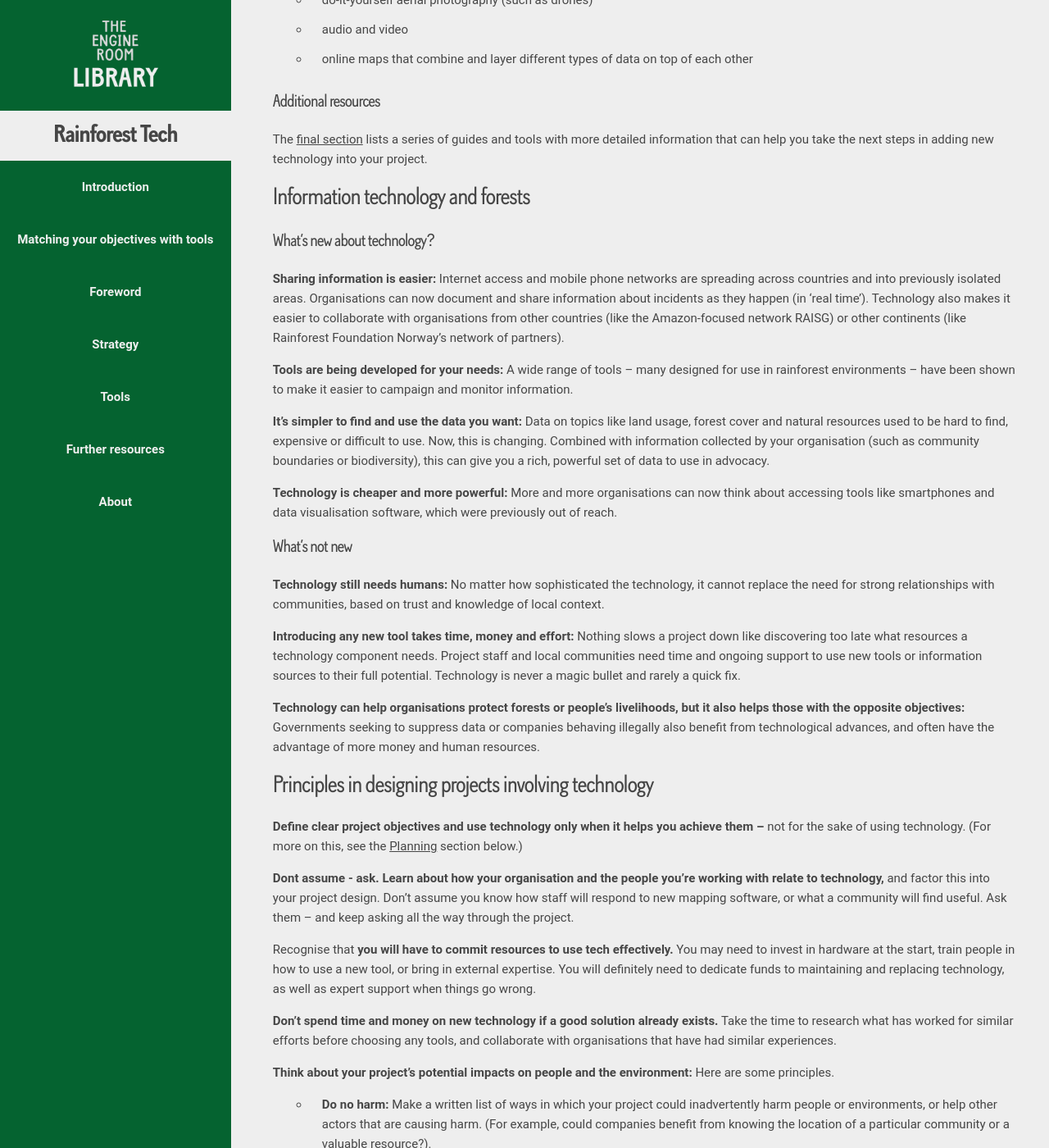
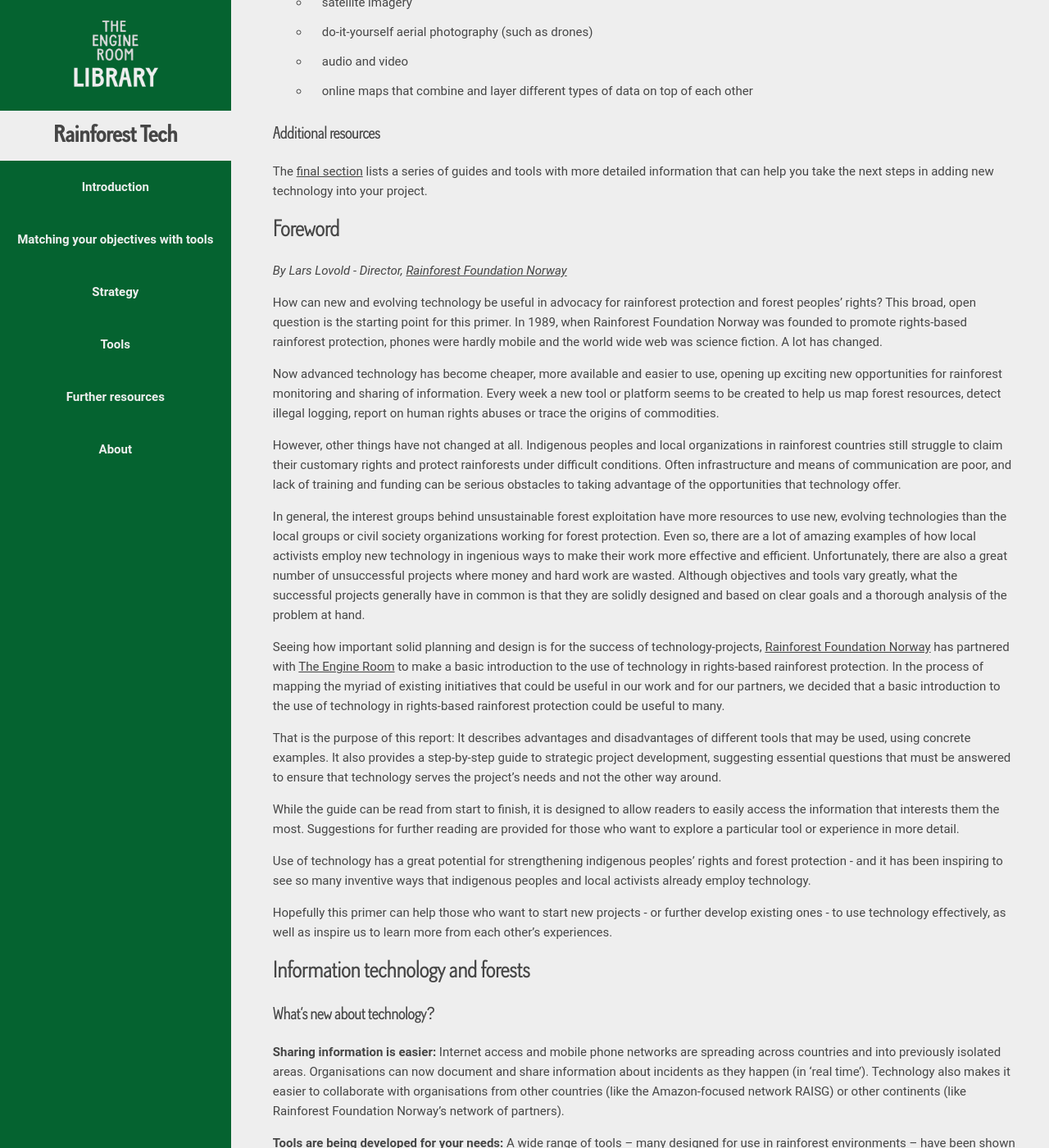
Before and after one commit to the-engine-room/library, a Jekyll site: the page built from _books/rainforest-tech.md, in a window 1280 px wide and 1400 px high, scrolled down 1188 px. Shown: the whole window at 82% size. Built offline with Jekyll 4.4.1, drawn with Linux system fonts in a browser that asks for light colours; some web fonts are replaced; comment, search, counter and statistics services are not loaded; some of the changed text lies outside the part shown.

```diff
--- a/_books/rainforest-tech.md
+++ b/_books/rainforest-tech.md
@@ -22,9 +21,11 @@ navigation:
 
 ## Introduction
 
-This site is an introduction (or 'primer') to using technology to monitor and share information on rainforest issues, land rights and indigenous rights. It is designed as a starting point for organisations and activists interested in adding technology to improve their advocacy work, but can also be useful for organizations with some experience using technology to reflect on how they can increase the impact of their work.
+This site is an introduction (or 'primer') to using technology to monitor and share information on rainforest issues, land rights and indigenous rights.
 
-The primer has been structured so that you don’t need to read the whole thing, but can explore sections that are relevant for you and use them to find more detailed guidance.
+It is the product of a partnership between [Rainforest Foundation Norway](http://www.regnskog.no/en/) and [The Engine Room](https://theengineroom.org)
+
+The primer is designed as a starting point for organisations and activists interested in adding technology to improve their advocacy work, but can also be useful for organisations that have some experience using technology and want to reflect on how to increase the impact of their work. It has been structured so that you don’t need to read the whole thing, but can explore sections that are relevant for you and find more information elsewhere.
 
 This primer:
 
@@ -59,6 +60,28 @@ The [second section](#tools) introduces some of the tools that can be useful in
 #### Additional resources
 
 The [final section](#resources) lists a series of guides and tools with more detailed information that can help you take the next steps in adding new technology into your project.
+
+### Foreword
+
+*By Lars Lovold - Director, [Rainforest Foundation Norway](//rainforest.no/en)*
+
+How can new and evolving technology be useful in advocacy for rainforest protection and forest peoples' rights?  This broad, open question is the starting point for this primer. In 1989, when Rainforest Foundation Norway was founded to promote rights-based rainforest protection, phones were hardly mobile and the world wide web was science fiction. A lot has changed.
+
+Now advanced technology has become cheaper, more available and easier to use, opening up exciting new opportunities for rainforest monitoring and sharing of information. Every week a new tool or platform seems to be created to help us map forest resources, detect illegal logging, report on human rights abuses or trace the origins of commodities.
+
+However, other things have not changed at all. Indigenous peoples and local organizations in rainforest countries still struggle to claim their customary rights and protect rainforests under difficult conditions. Often infrastructure and means of communication are poor, and lack of training and funding can be serious obstacles to taking advantage of the opportunities that technology offer.
+
+In general, the interest groups behind unsustainable forest exploitation have more resources to use new, evolving technologies than the local groups or civil society organizations working for forest protection. Even so, there are a lot of amazing examples of how local activists employ new technology in ingenious ways to make their work more effective and efficient. Unfortunately, there are also a great number of unsuccessful projects where money and hard work are wasted. Although objectives and tools vary greatly, what the successful projects generally have in common is that they are solidly designed and based on clear goals and a thorough analysis of the problem at hand.
+
+Seeing how important solid planning and design is for the success of technology-projects, [Rainforest Foundation Norway](http://www.regnskog.no/en/) has partnered with [The Engine Room](https://theengineroom.org) to make a basic introduction to the use of technology in rights-based rainforest protection. In the process of mapping the myriad of existing initiatives that could be useful in our work and for our partners, we decided that a basic introduction to the use of technology in rights-based rainforest protection could be useful to many.
+
+That is the purpose of this report: It describes advantages and disadvantages of different tools that may be used, using concrete examples. It also provides a step-by-step guide to strategic project development, suggesting essential questions that must be answered  to ensure that technology serves the project's needs and not the other way around.
+
+While the guide can be read from start to finish, it is designed to allow readers to easily access the information that interests them the most. Suggestions for further reading are provided for those who want to explore a particular tool or experience in more detail.
+
+Use of technology has a great potential for strengthening indigenous peoples' rights and forest protection - and it has been inspiring to see so many inventive ways that indigenous peoples and local activists already employ technology.
+
+Hopefully this primer can help those who want to start new projects - or further develop existing ones - to use technology effectively, as well as inspire us to learn more from each other's experiences.
 
 ### Information technology and forests
 
```
Also changed, not shown: other parts of _books/rainforest-tech.md (+0 -22 lines).
